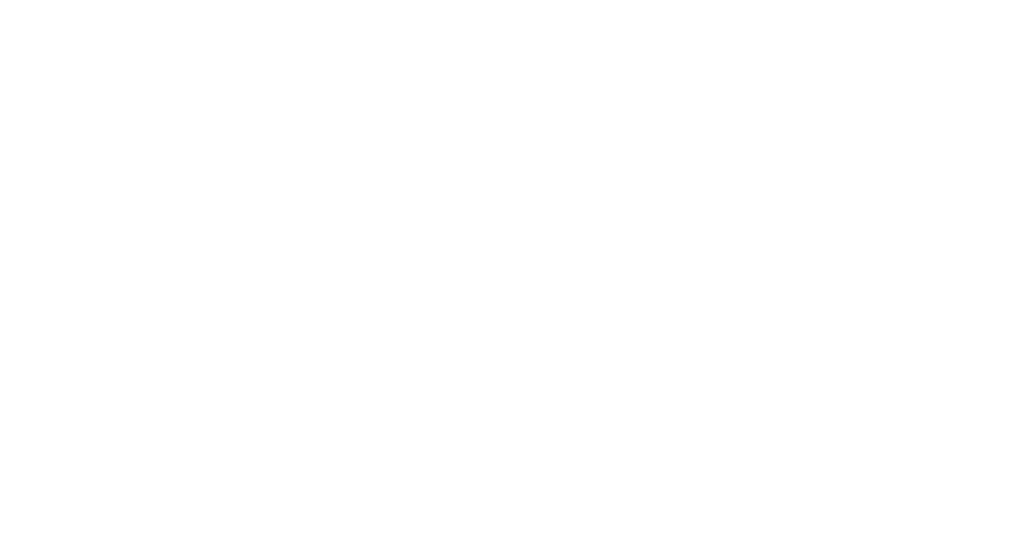
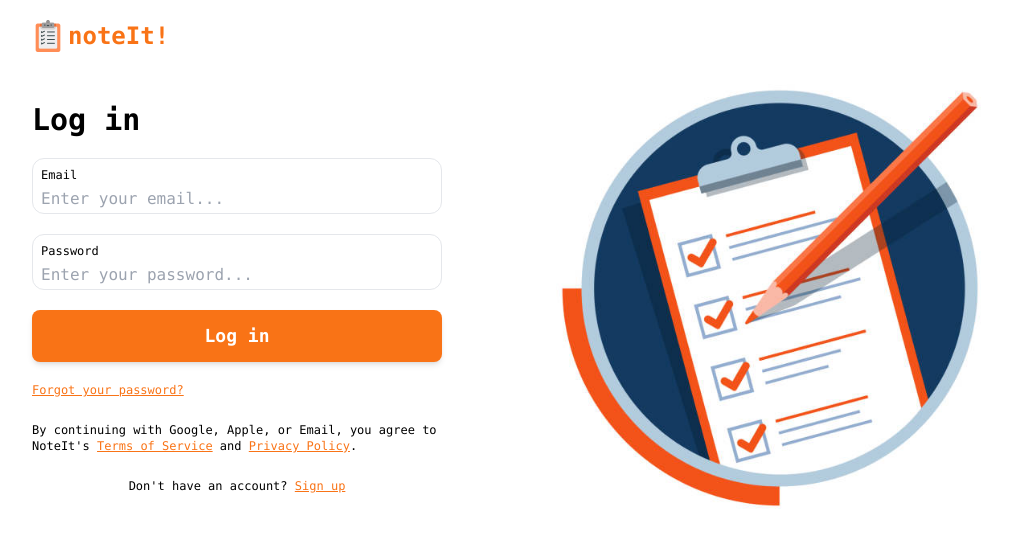
Before and after one commit to Ale-Math/Note-It-fe, a React (Vite) app: page /login in a window 1280 px wide. Before the commit this address had no page. Shown: the top 548 px of the page, without its empty margins (116-1125 px from the left). Built offline with nearby package versions, Linux system fonts and the light colour scheme.

Commit message:
added login functionality

```diff
--- a/src/App.tsx
+++ b/src/App.tsx
@@ -3,6 +3,7 @@
 import { Landing } from "./Pages/Landing";
 import { Loader } from "./Pages/Loader";
 import { SignUp } from "./Pages/SignUp";
+import { Login } from "./Pages/Login";
 
 function App() {
   return (
@@ -11,6 +12,8 @@
         <Route path="/" element={<Landing />} />
         <Route path="/loader" element={<Loader />} />
         <Route path="/signup" element={<SignUp />} />
+        <Route path="/login" element={<Login />} />
+
         {/* <Route path="/dashboard" element={<Dashboard />} /> */}
       </Routes>
     </BrowserRouter>
--- a/src/Components/LandingComponents/Header.tsx
+++ b/src/Components/LandingComponents/Header.tsx
@@ -6,7 +6,7 @@
   const navigate = useNavigate();
 
   return (
-    <div className="flex lg:max-w-7xl md:max-w-5xl sm:max-w-3xl max-w-xl justify-between p-5 items-center sticky top-0 bg-slate-50 mb-24 mx-auto z-30">
+    <div className="flex lg:max-w-7xl md:max-w-5xl sm:max-w-3xl max-w-xl justify-between p-5 items-center sticky top-0 bg-slate-50 mb-24 mx-auto z-30 font-mono">
       <a href="/">
         <Logo />
       </a>
@@ -22,7 +22,9 @@
           variant="secondary"
           size="lg"
           text="Log in"
-          onClick={() => {}}
+          onClick={() => {
+            navigate("/login");
+          }}
         ></Button>
         <Button
           variant="primary"
--- /dev/null
+++ b/src/Pages/Login.tsx
@@ -0,0 +1,72 @@
+import { Logo } from "../Components/Icons/Logo";
+import { Button } from "../Components/UI/Button";
+import { InfoCard } from "../Components/UI/InfoCard";
+
+export function Login() {
+  return (
+    <div className="w-screen h-screen flex justify-center font-mono">
+      <div className="w-4/5 p-5 space-y-18">
+        <a href="/">
+          <Logo />
+        </a>
+        <div className="w-full flex items-center">
+          <div className="w-1/2 space-y-5">
+            <p className="lg:text-3xl md:text-xl text-md font-extrabold">
+              Log in
+            </p>
+            <div className="w-5/6 space-y-5 flex flex-col items-center">
+              <InfoCard
+                heading="Email"
+                placeholder="Enter your email..."
+                type="text"
+              ></InfoCard>
+              <InfoCard
+                heading="Password"
+                placeholder="Enter your password..."
+                type="password"
+              ></InfoCard>
+              <Button
+                variant="primary"
+                text="Log in"
+                onClick={() => {}}
+                size="xl"
+                width="w-full"
+              ></Button>
+            </div>
+            <div className="space-y-6 flex-col flex w-5/6">
+              <p className="text-xs">
+                <a className="underline text-orange-500 cursor-pointer">
+                  Forgot your password?
+                </a>
+              </p>
+              <p className="text-xs">
+                By continuing with Google, Apple, or Email, you agree to
+                NoteIt's{" "}
+                <a className="underline text-orange-500 cursor-pointer">
+                  Terms of Service
+                </a>{" "}
+                and{" "}
+                <a className="underline text-orange-500 cursor-pointer">
+                  Privacy Policy
+                </a>
+                .
+              </p>
+              <p className="text-xs flex justify-center">
+                Don't have an account?&nbsp;
+                <a className="underline text-orange-500 cursor-pointer">
+                  Sign up
+                </a>
+              </p>
+            </div>
+          </div>
+          <div
+            className="w-1/2
+"
+          >
+            <img src="/Signup.jpg" alt="picture" />
+          </div>
+        </div>
+      </div>
+    </div>
+  );
+}
```
